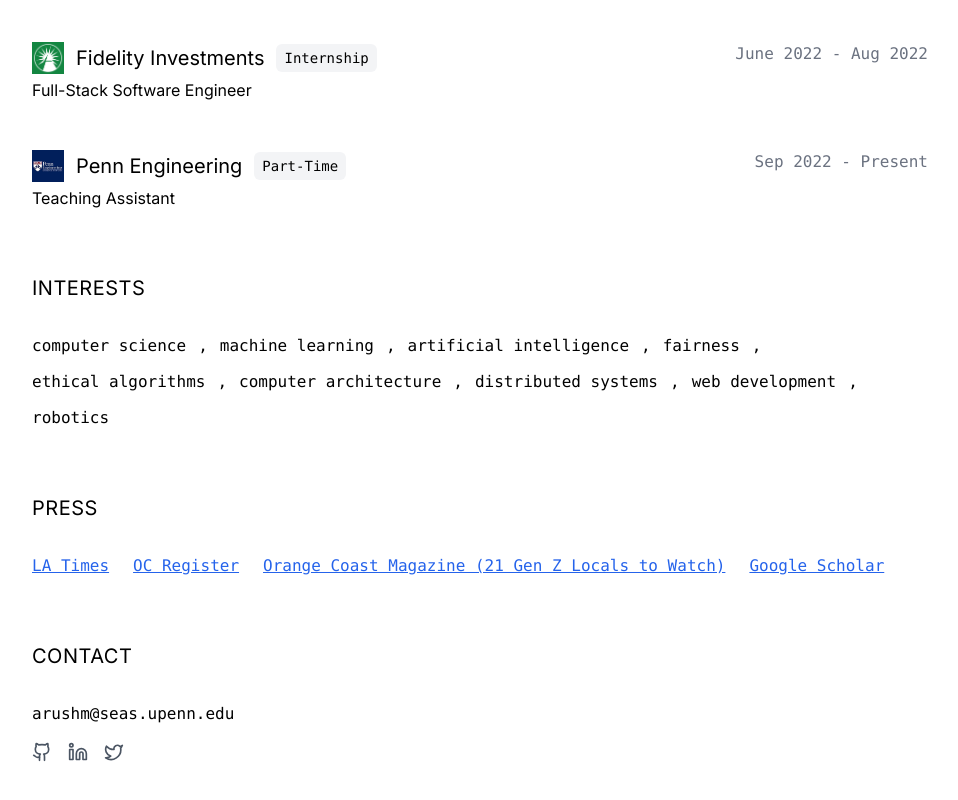
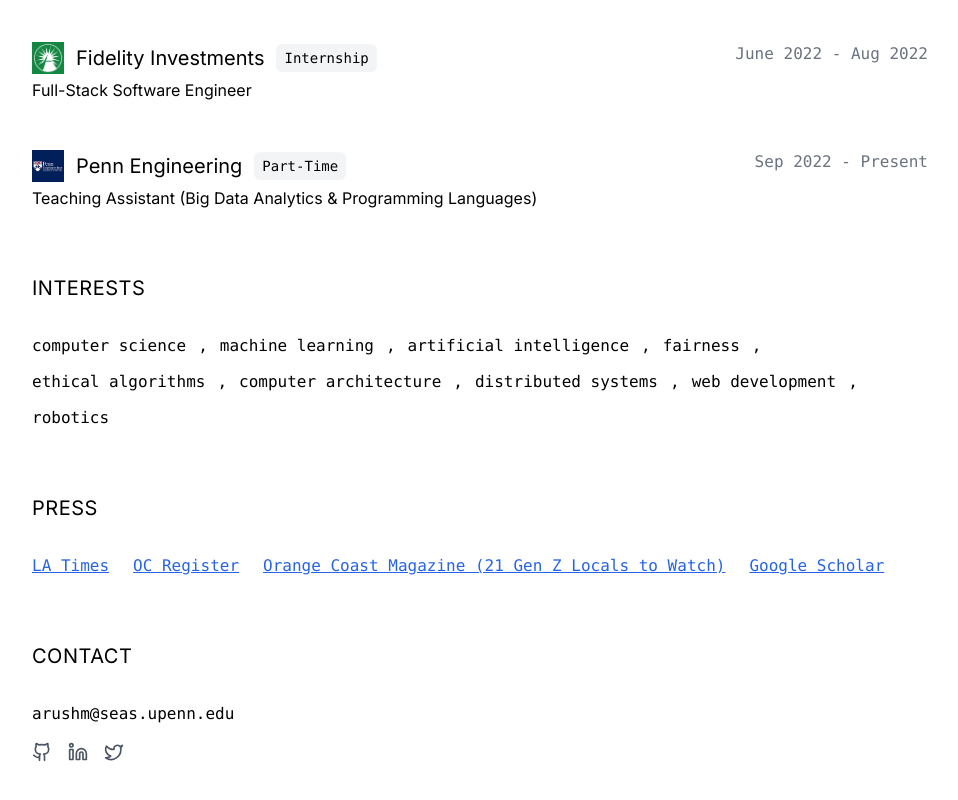
Before and after one commit to arush-mehrotra/portfolio, a Next.js app: page / in a window 1280 px wide. Shown: the part 786-1586 px from the top of the page, without its empty margins (160-1118 px from the left). Built offline with nearby package versions, Linux system fonts and the light colour scheme.

Commit message:
added ta description

```diff
--- a/app/page.tsx
+++ b/app/page.tsx
@@ -89,7 +89,7 @@ const workExperience = [
 	},
 	{
 		company: "Penn Engineering",
-		position: "Teaching Assistant",
+		position: "Teaching Assistant (Big Data Analytics & Programming Languages)",
 		type: "Part-Time",
 		date: "Sep 2022 - Present",
 		description: "TA for CIS 5450 (Big Data Analytics) and CIS 1200 (Programming Languages & Techniques). Lead weekly recitations, grade assignments, and hold office hours for 50+ students. Create and grade exams, quizzes, and projects. Mentor students in Python, Java, and SQL.",
```
